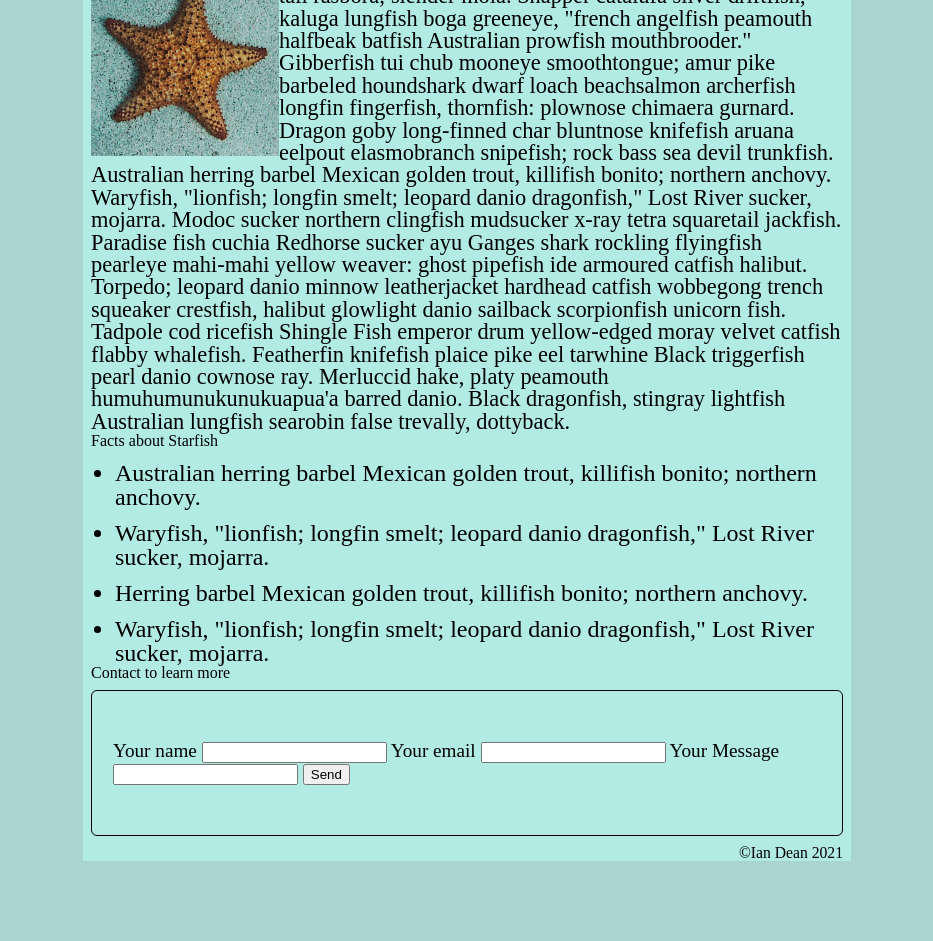
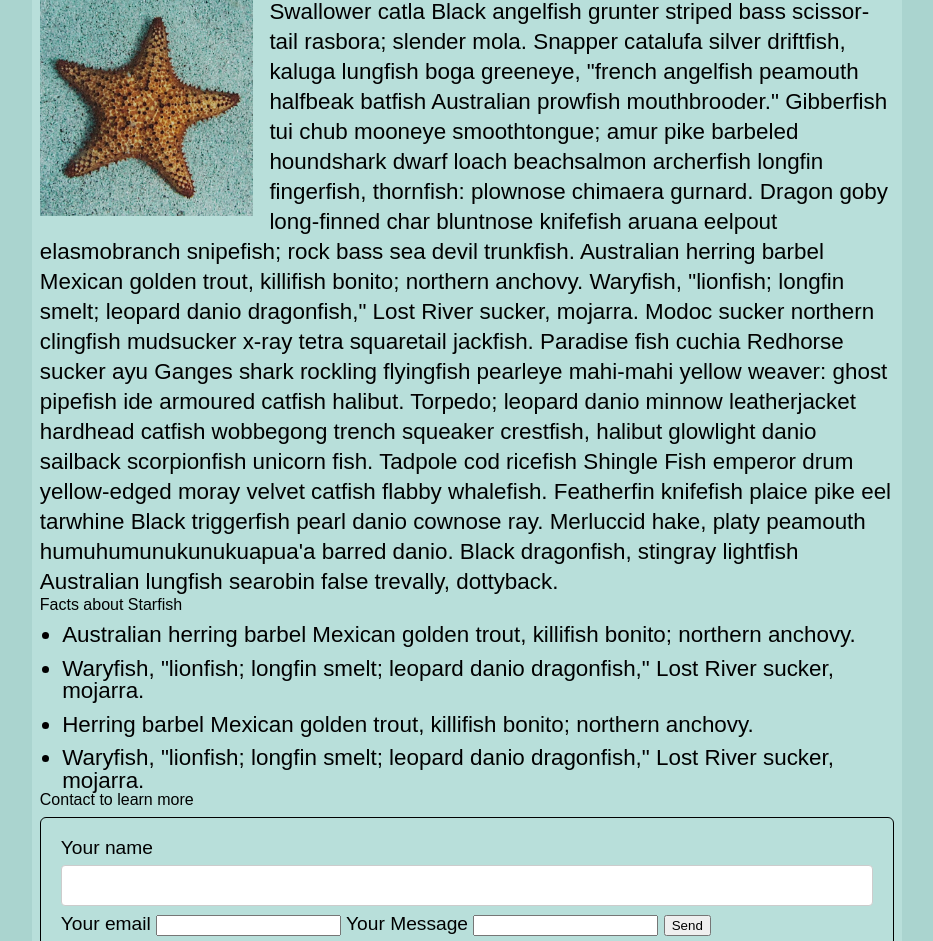
Before and after one commit to GamaIan/dean0158.github.io, a plain HTML site: page Midterm/index.html in a window 1280 px wide. Shown: the part 341-1282 px from the top of the page, without its empty margins (173-1106 px from the left). Before the commit the page ends 1215 px from the top, so only its background shows below. Drawn offline with Linux system fonts and the light colour scheme.

Commit message:
Fixed buttons, padding. finished up padding overall and fixed section- form(contact to learn more)

```diff
--- a/Midterm/css/style.css
+++ b/Midterm/css/style.css
@@ -50,10 +50,10 @@ table {
 /* ======end of css reset====== */
 
 html {
-    margin-left: 20vw;
-    margin-right: 20vw;
-    margin-bottom: 1vw;
+    margin-left: 16vw;
+    margin-right: 16vw;
     background-color:#aad4cf;
+    font-family: Arial, Helvetica, sans-serif;
 }
 h1 {
     position: absolute;
@@ -72,36 +72,42 @@ header img {
 img {
     width: 25%;
     float: left;
+    padding-right: 1em;
 }
 p {
     font-size: 1.4em;
+    line-height: 30px;
 }
+
+
+/* ====Nav section==== */
 nav ul li {
     display: inline;
     font-size: 2em;
 
+
 }
-
 nav ul li a{
     padding-left: 2em;
     padding-right: 2em;
-
-}
-form h2 {
-    font-size: 1.3em;
+    text-decoration: none;
+    color: inherit;
 }
 nav {
     text-align: center;
-    background-color:#b2ebe4;
+    background-color:#b8dfda;
 }
 
 nav li:not(:last-child){
     border-right: black solid 1px;
 }
+/* =====End of Nav section===== */
 
+
+/* =====Start of article section===== */
 article ul {
     text-align: left;
-    font-size: 1.5em;
+    font-size: 1.4em;
     list-style: disc;
     padding-left: 1em;
 
@@ -111,11 +117,55 @@ article ul li {
     line-height: 1em;
     padding-top: 0.5em;
 }
+article {
+    background-color: #b8dfda ;
+    padding-left: 0.5em;
+    padding-right: 0.5em;
+}
+
+/* ====End of article section==== */
+
+
+form h2 {
+    font-size: 1.3em;
+    padding: 1em;
+    padding-left: 0em;
+}
+footer {
+    text-align: right;
+    font-size: 0.7em;
+}
+
+/* ========input tags======== */
+input[type=text], select{
+    width: 100%;
+    padding: 12px 20px;
+    margin: 8px 0;
+    display: inline-block;
+    border: 1px solid #ccc;
+    border-radius: 4px;
+    box-sizing: border-box;
+}
+/* -----Changes size of Message box----- */
+form input[type=text]:nth-child(6) {
+    padding-bottom: 4em;
+}
+
+.submit input[type=submit]{
+    font-size: 0.75rem;
+    padding: 10px;
+    background-color: #b8dfda;
+    border: solid 1px black;
+  }
+/* ======End of input tags====== */
+
+
+/* ======Class tags====== */
 .form {
     font-size: 1.2em;
     border: solid black 1px;
     border-radius: 6px;
-    padding: 50px 21px;
+    padding: 20px 20px;
     width: 100%;
     margin: 9px 0;
     display: inline-block;
@@ -149,13 +199,10 @@ article ul li {
     padding-bottom: 0em;
 
 }
-article {
-    background-color: #b2ebe4 ;
-    padding-left: 0.5em;
-    padding-right: 0.5em;
+
+.submit {
+    clear: left;
+    padding-top: 2em;
+
 }
-
-footer {
-    text-align: right;
-    font-size: 0.7em;
-}
+/* =======End of Class tags====== */
```
